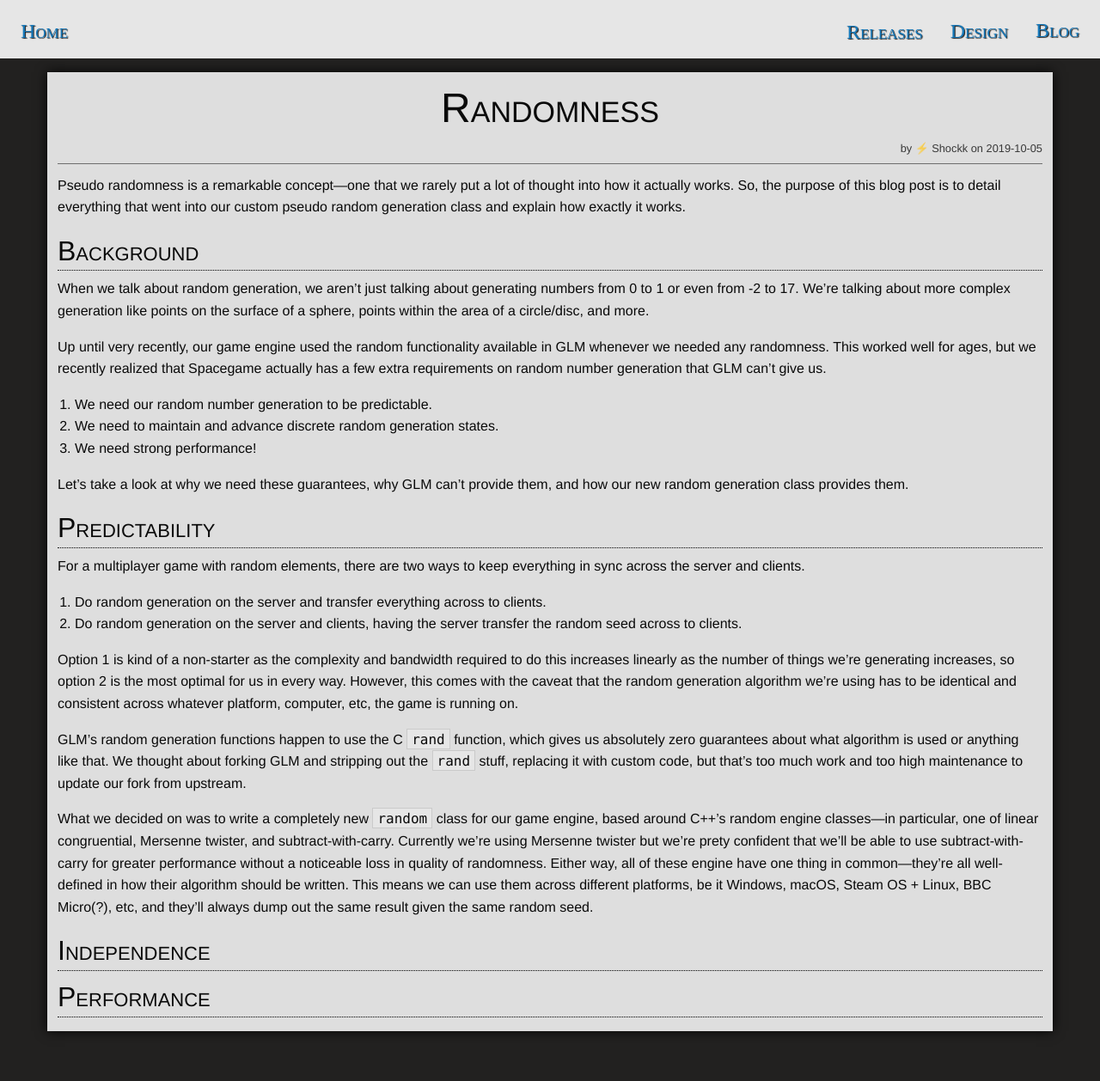
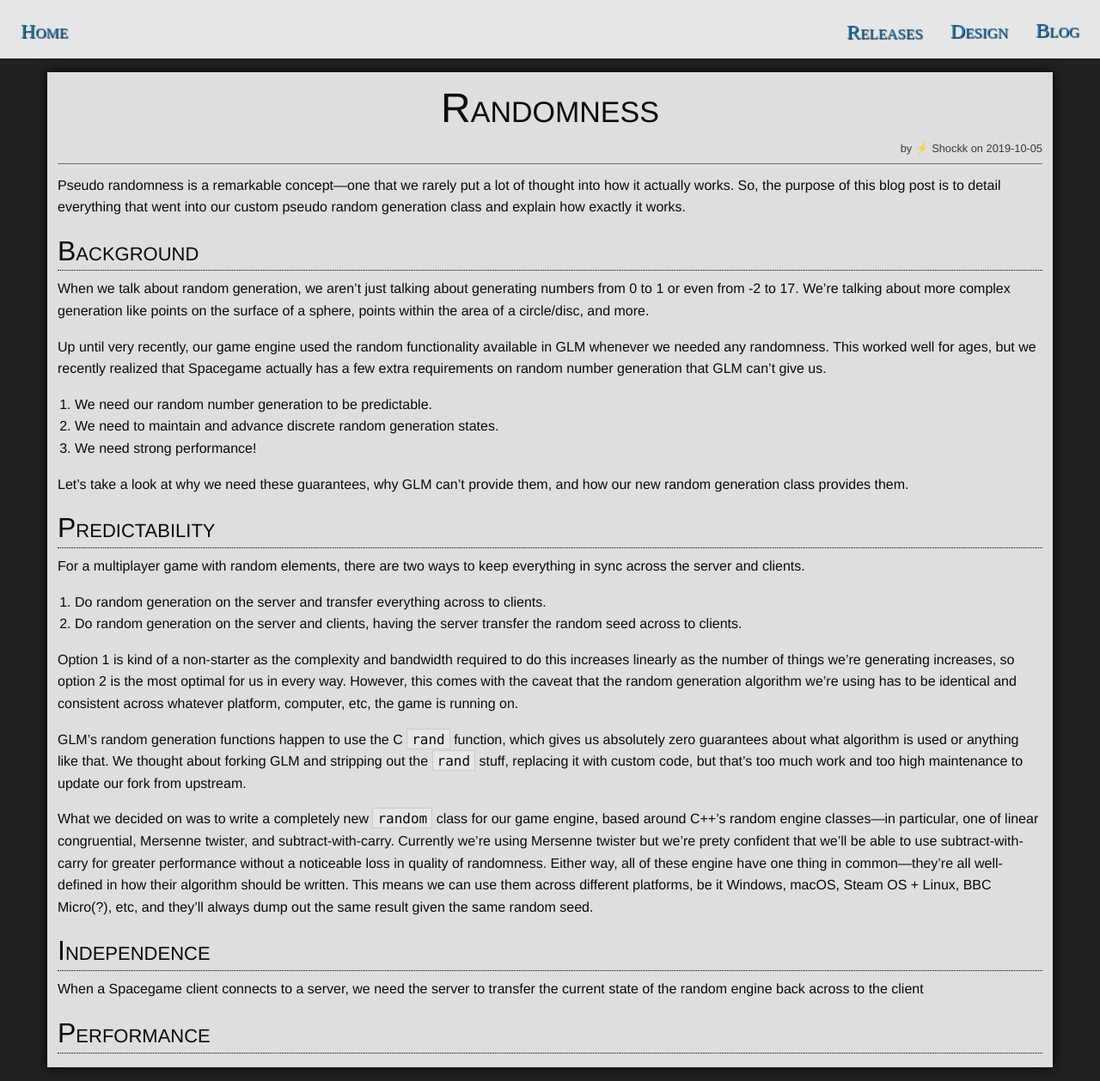
Before and after one commit to ori-sky/polar-space, a Jekyll site: the page built from _posts/2019-10-05-02-randomness.md, in a window 1280 px wide. Shown: the whole page at 86% size. Built offline with Jekyll 4.4.1, drawn with Linux system fonts in a browser that asks for light colours; nearby versions of some CDN libraries; some web fonts are replaced; our own code applies the rules of GitHub Pages for plain Markdown files; library files that are not in the unit come from our copies; before the commit the page ends 1216 px from its top, so only the background shows below that.

Commit message:
Update 2019-10-05-02-randomness.md

```diff
--- a/_posts/2019-10-05-02-randomness.md
+++ b/_posts/2019-10-05-02-randomness.md
@@ -33,4 +33,6 @@ What we decided on was to write a completely new `random` class for our game eng
 
 # Independence
 
+When a Spacegame client connects to a server, we need the server to transfer the current state of the random engine back across to the client
+
 # Performance
```
